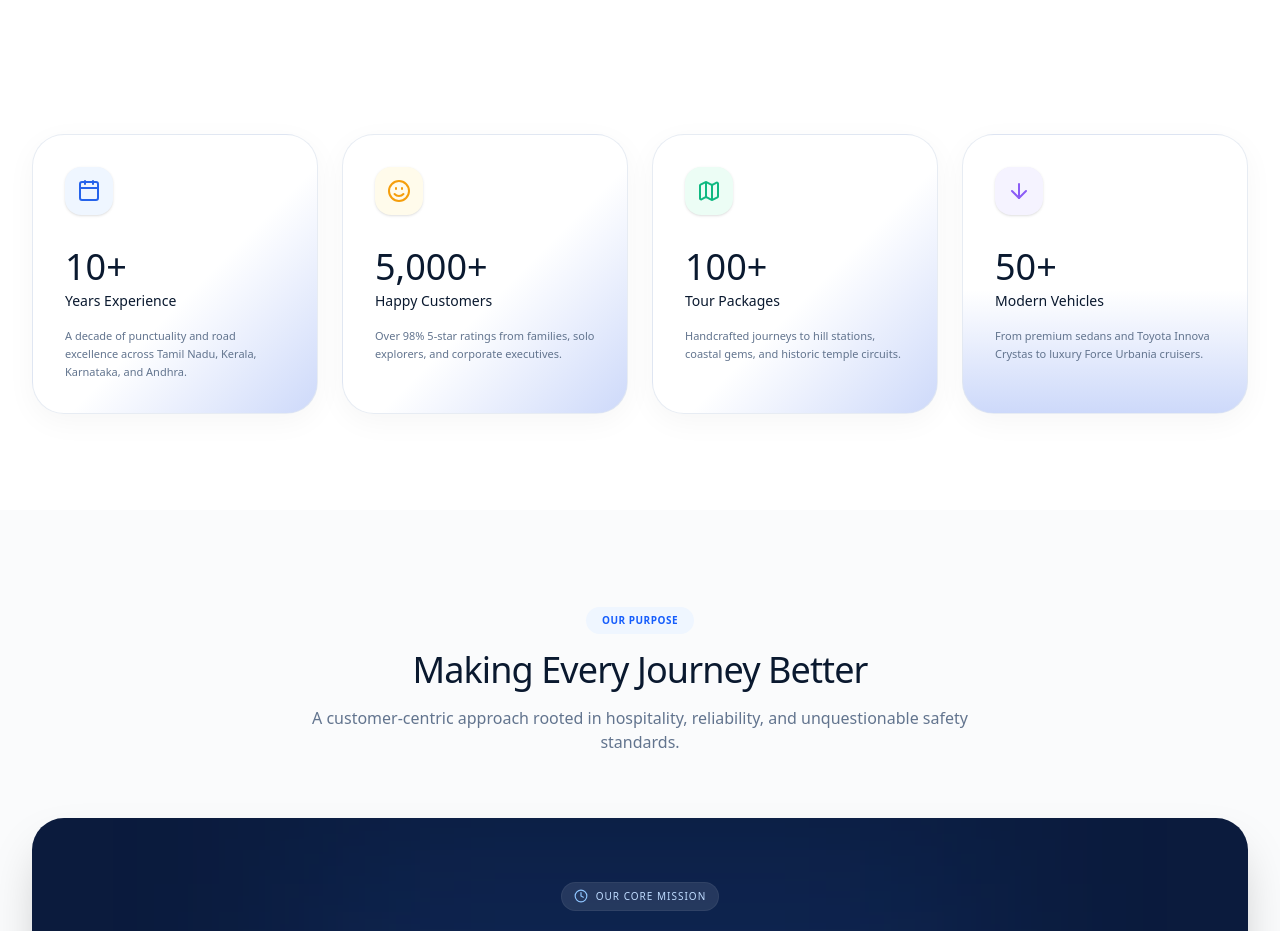
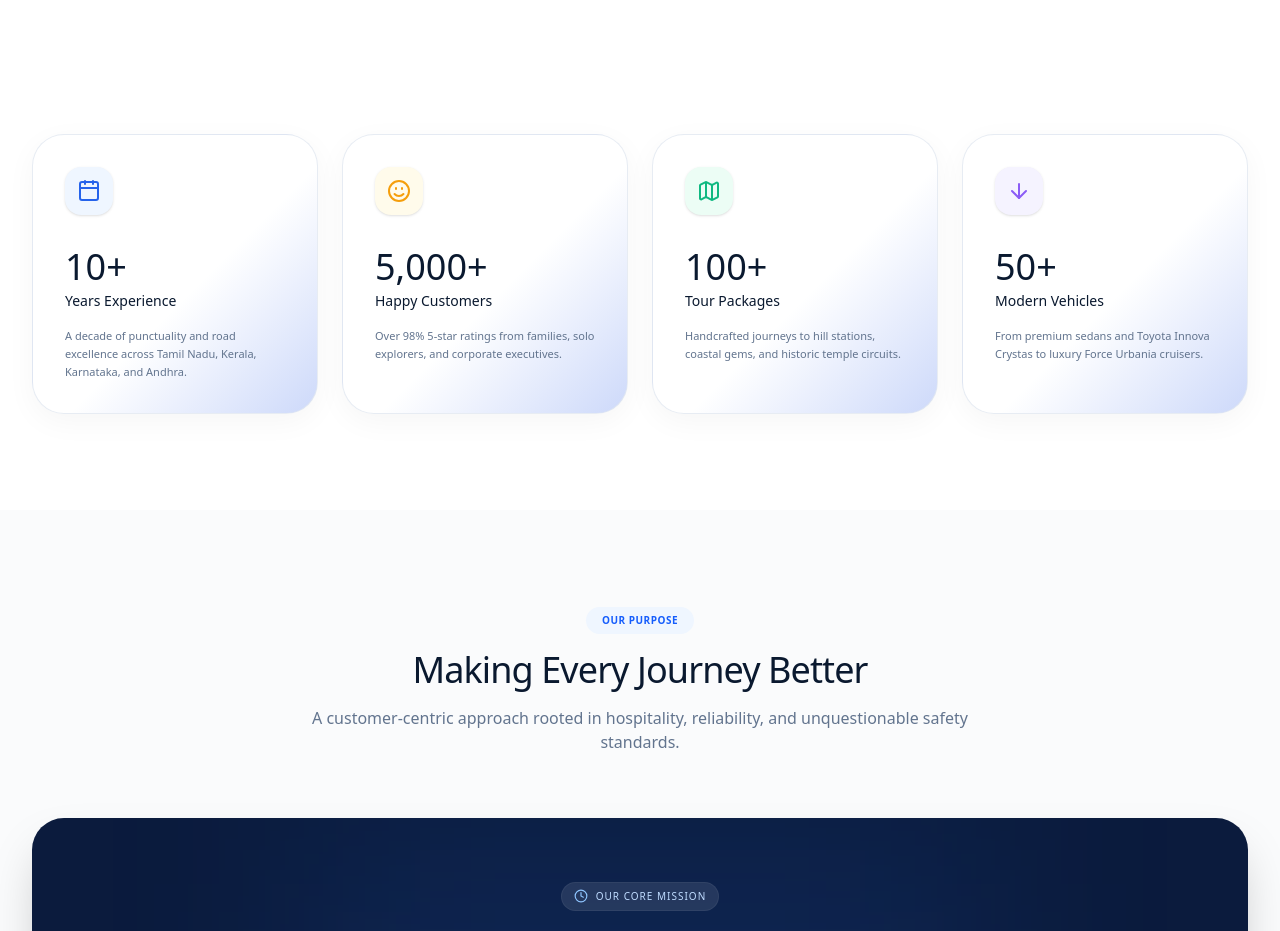
Before and after one commit to aeropeak26/Rudhran_travels, a Next.js app: page /about in a window 1280 px wide. Shown: the part 1460-2391 px from the top of the page. Built offline with nearby package versions, Linux system fonts and the light colour scheme.

Commit message:
Update 4th stats card gradient direction

```diff
--- a/src/app/about/page.tsx
+++ b/src/app/about/page.tsx
@@ -208,7 +208,7 @@ export default function AboutUs() {
               {/* Card 4 */}
               <div
                 className="p-8 rounded-[2rem] shadow-[0_8px_30px_rgb(0,0,0,0.04)] border border-[#e2e8f0]/80 flex flex-col hover:-translate-y-1 transition-transform duration-300"
-                style={{ background: 'linear-gradient(180deg, #FFFFFF 56%, #cdd9fa 100%)' }}
+                style={{ background: 'linear-gradient(135deg, #FFFFFF 56%, #cdd9fa 100%)' }}
               >
                 <div className="w-12 h-12 bg-[#f5f3ff] rounded-2xl flex items-center justify-center text-[#8b5cf6] mb-8 shadow-sm">
                   <ArrowDown className="w-6 h-6" />
```
